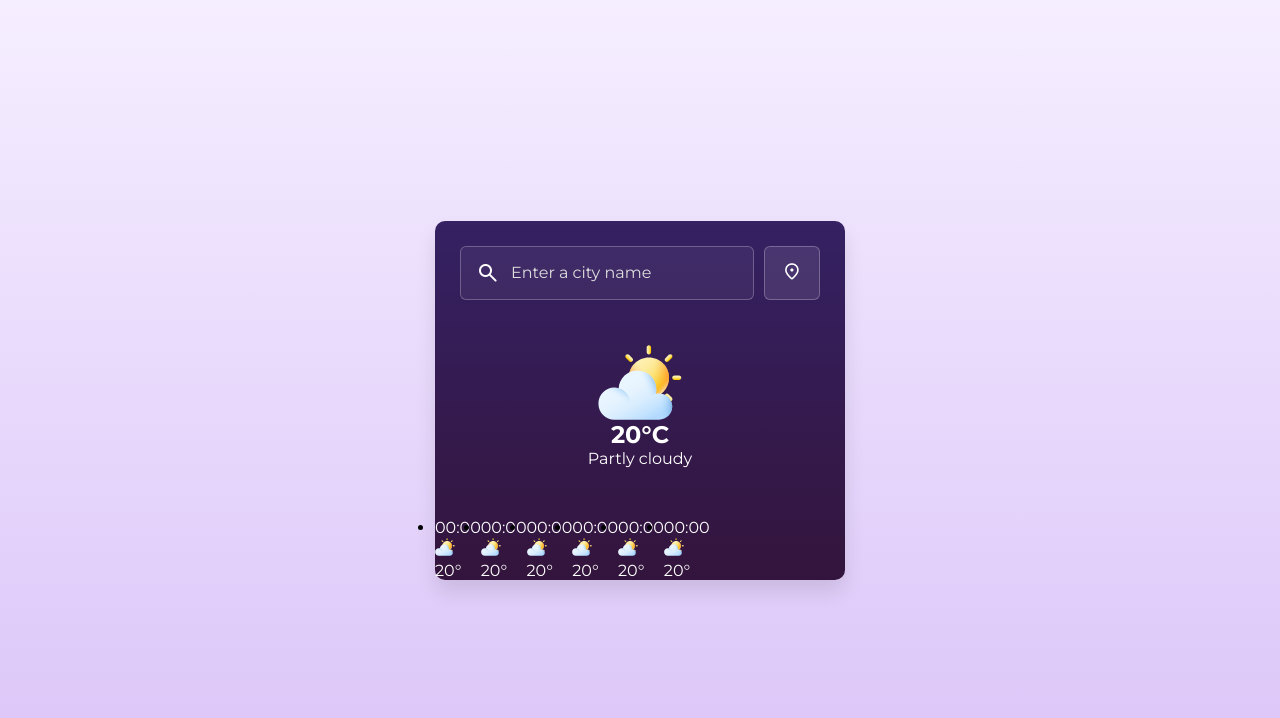
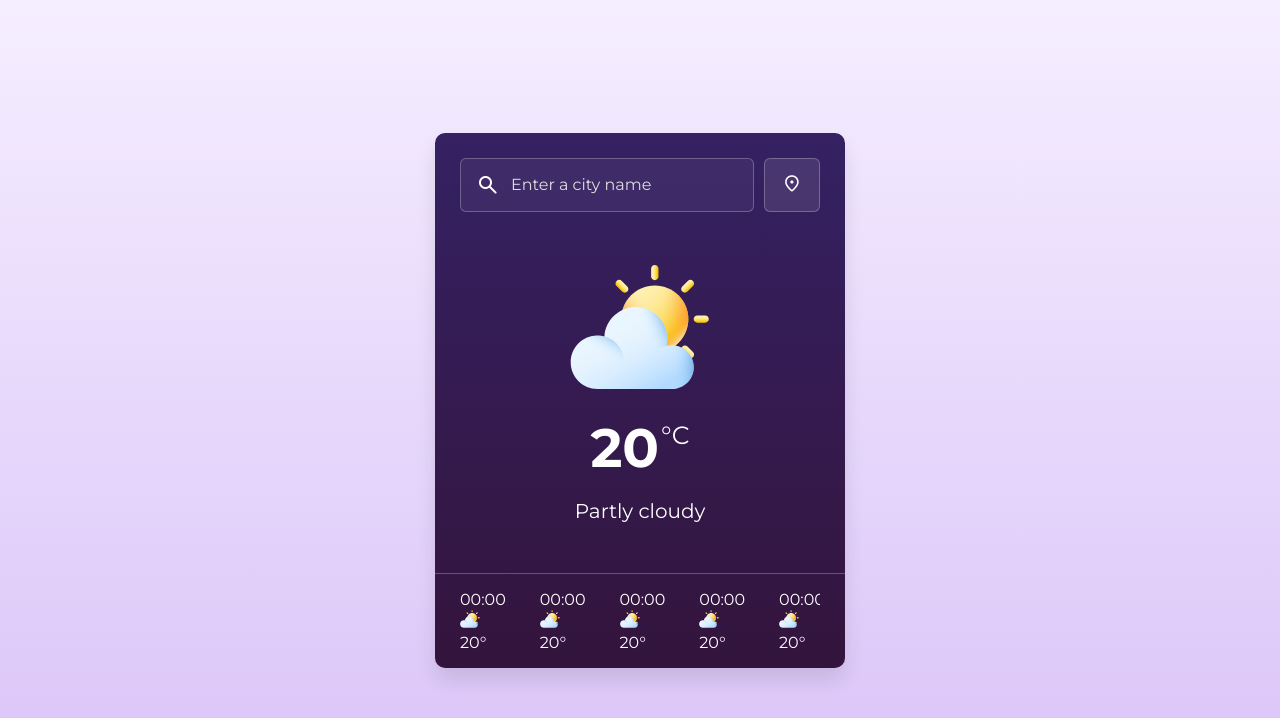
Before and after one commit to adeenazara2002/React-Weather-App, a React (Create React App) app: page / in a window 1280 px wide. Shown: the top 718 px of the page. Built offline with nearby package versions, Linux system fonts and the light colour scheme.

Commit message:
weather-app

```diff
--- a/src/index.css
+++ b/src/index.css
@@ -98,6 +98,31 @@ body {
   align-items: center;
   padding: 20px 0 50px;
 }
+.current-weather .weather-icon{
+  width: 140px;
+  aspect-ratio:1;
+}
+
+.current-weather .temperature{
+  margin: 18px 0;
+  display: flex;
+  font-size: 3.38rem;
+}
+
+.current-weather .temperature span{
+  font-size: 1.56rem;
+  font-weight: 400;
+  margin: 5px 0 0 2px;
+}
+
+.current-weather .description{
+  font-size: 1.25rem;
+}
+
+.hourly-forecast{
+  padding: 16px 25px;
+  border-top: 1px solid rgba(255, 255, 255, 0.25);
+}
 .container{
   margin: 0 auto;
   max-width: 410px;
@@ -107,6 +132,9 @@ body {
 }
 .hourly-forecast .weather-list{
   display: flex;
+  list-style: none;
+  gap: 34px;
+  overflow-x: auto;
 }
 .hourly-forecast .weather-item .weather-icon{
   width: 20px;
```
